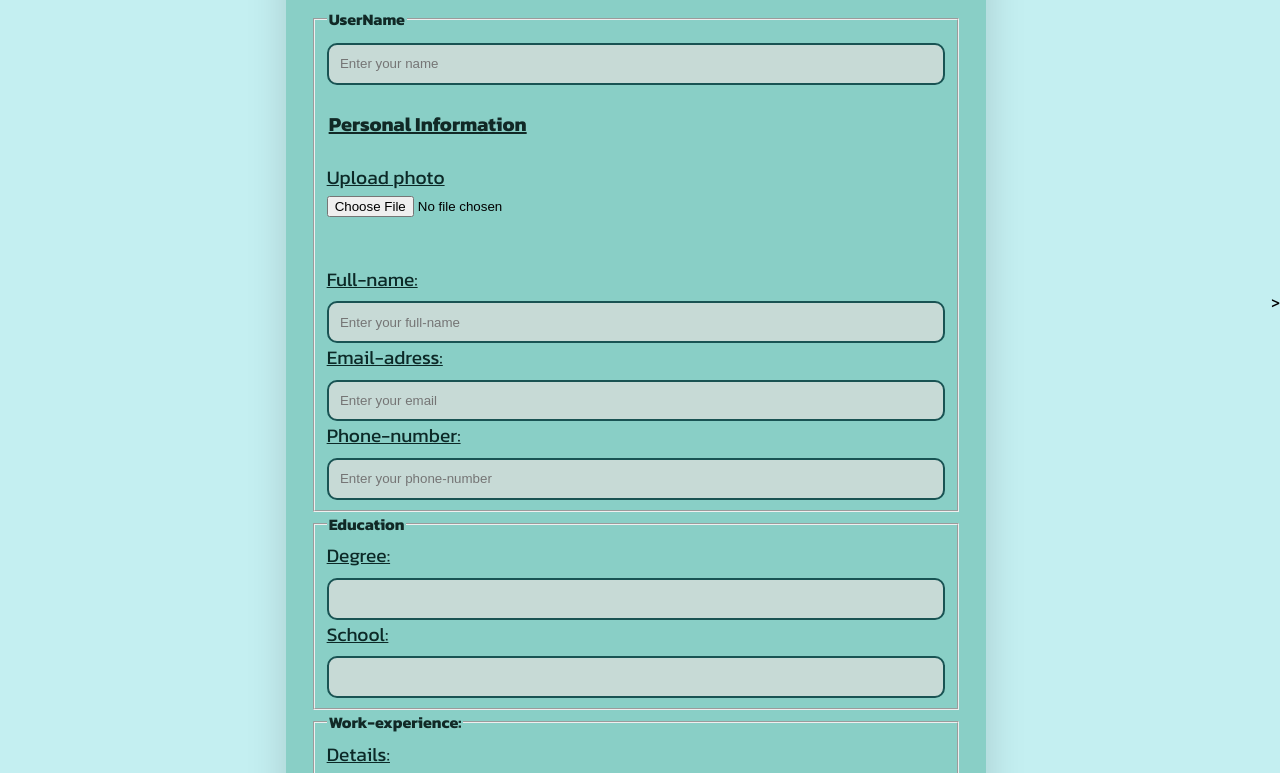
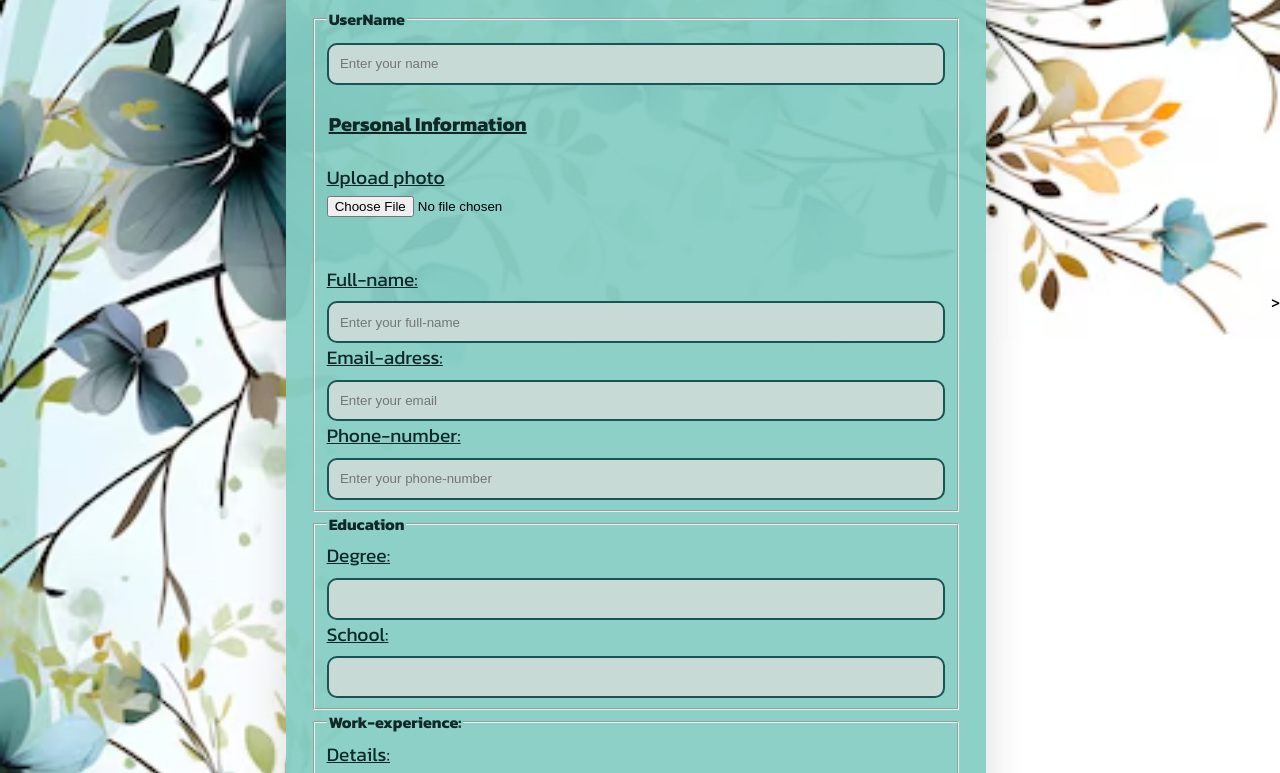
Before and after one commit to HibaDawood/Dynamic-resume-builder, a website: page index.html in a window 1280 px wide. Shown: the part 98-871 px from the top of the page. Drawn offline with Linux system fonts and the light colour scheme; a web font is replaced by a local one.

Commit message:
Update style.css

```diff
--- a/style.css
+++ b/style.css
@@ -6,7 +6,7 @@ body {
   justify-content: center;
   align-items: center;
   height: 100vh;
-  background: #c4eff1;
+  background-image: url(abstract-aquamarine-color-foliage-background.avif);
   background-repeat: no-repeat;
   background-size: cover;
   background-position: center;
```
